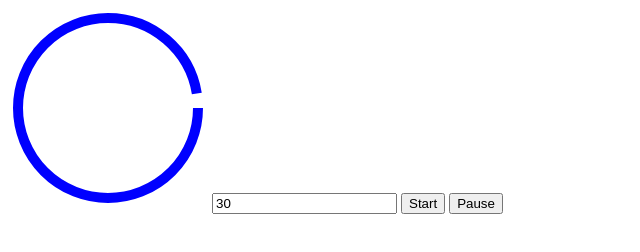
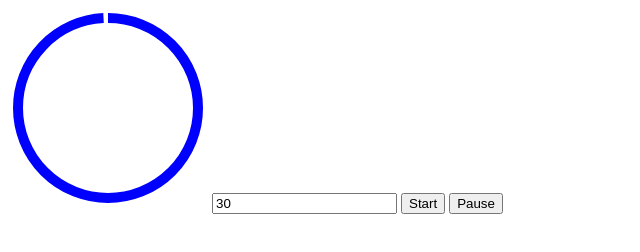
Before and after one commit to AndrewSimons3/drawing-animations, a plain HTML site: page index.html in a window 1280 px wide. Shown: the full height of the page, 0-640 px from the left. Drawn offline with Linux system fonts and the light colour scheme.

Commit message:
added transform and dashoffset

```diff
--- a/index.html
+++ b/index.html
@@ -11,7 +11,8 @@
       stroke="blue"
       stroke-width="10"
       stroke-dasharray="560"
-      stroke-dashoffset="10"
+      stroke-dashoffset="0"
+      transform="rotate(-90 100 100)"
     />
   </svg>
 
```
